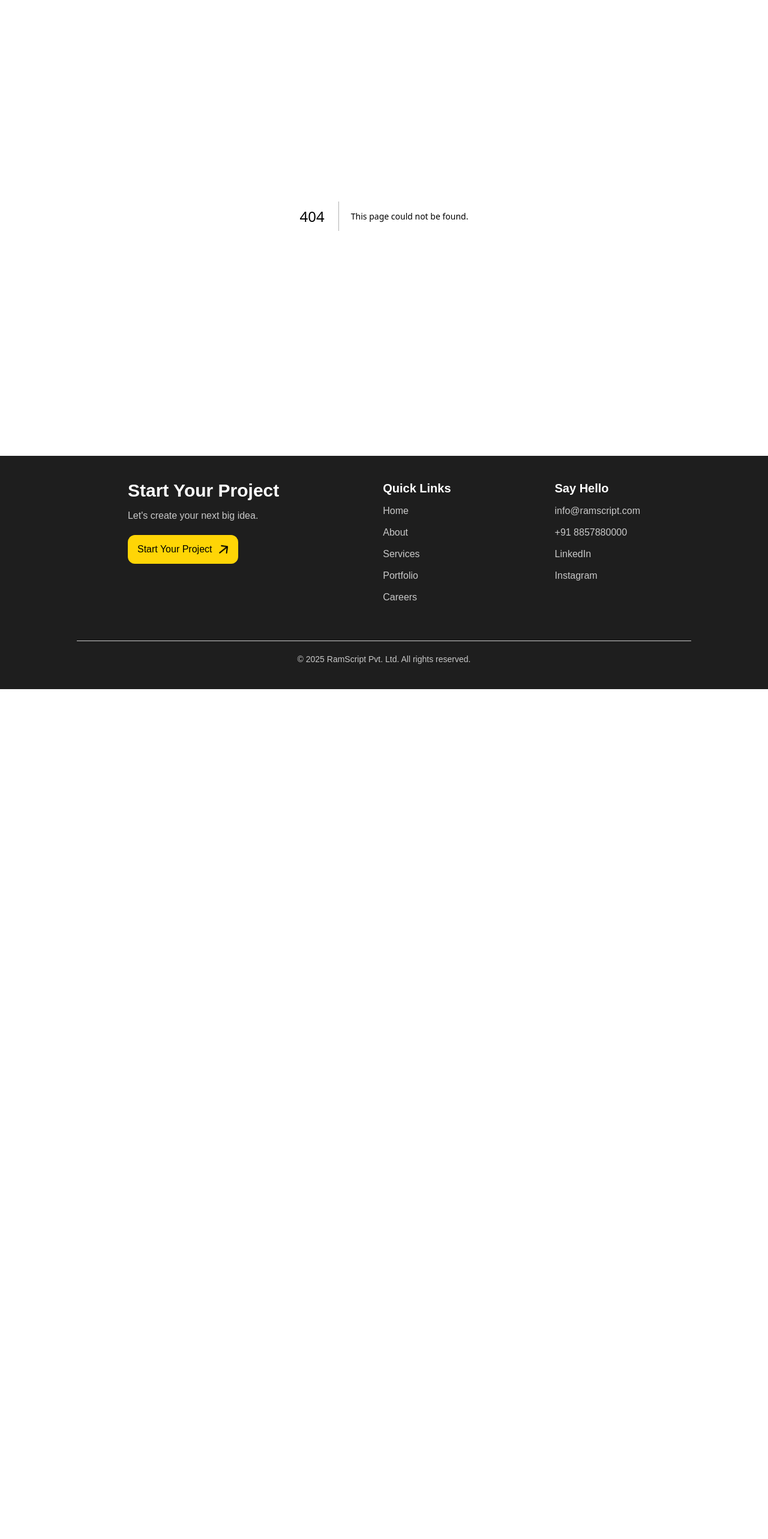
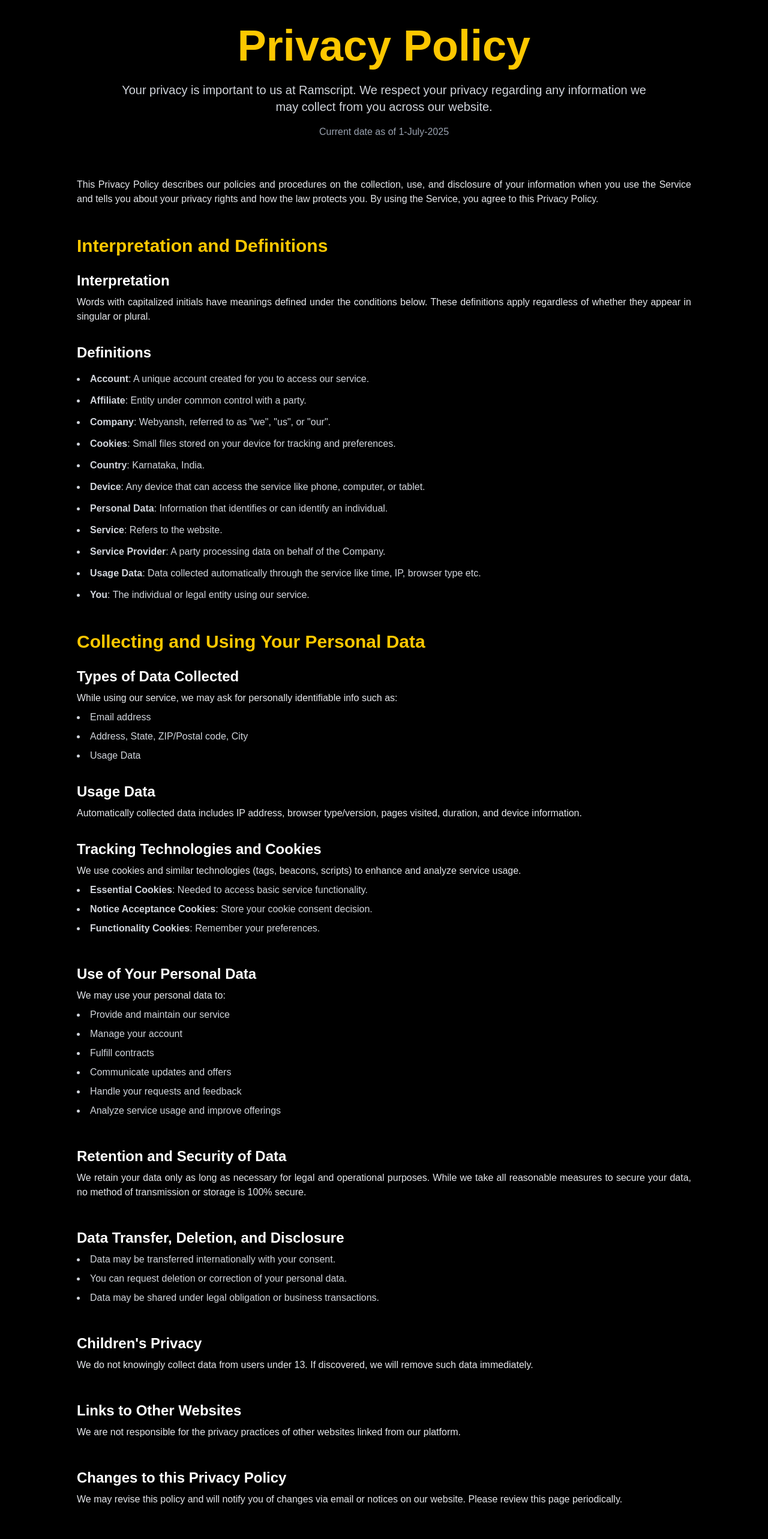
Before and after one commit to sanket5257/ramscript, a Next.js app: page /privacy_policy in a window 1280 px wide. Before the commit this address had no page. Shown: the part 120-2686 px from the top of the page at 60% size. Before the commit the page ends 1269 px from the top, so only its background shows below. Built offline with nearby package versions, Linux system fonts and the light colour scheme.

Commit message:
privacy added

```diff
--- /dev/null
+++ b/src/app/privacy_policy/page.jsx
@@ -0,0 +1,140 @@
+'use client'
+import React from 'react'
+
+const PrivacyPolicy = () => {
+  return (
+    <div className="bg-black text-white px-6 md:px-20 py-20 min-h-screen w-full">
+      {/* Header Section */}
+      <div className="text-center mb-16">
+        <h1 className="text-4xl md:text-7xl font-extrabold text-yellow-400">Privacy Policy</h1>
+        <p className="mt-6 text-lg md:text-xl font-medium text-gray-300 max-w-4xl mx-auto">
+          Your privacy is important to us at Ramscript. We respect your privacy regarding any information we may collect from you across our website.
+        </p>
+        <p className="mt-4 text-gray-400">Current date as of 1-July-2025</p>
+      </div>
+
+      {/* Content Section */}
+      <div className="max-w-5xl mx-auto text-justify text-gray-200 space-y-12">
+
+        {/* Section: Intro */}
+        <p>
+          This Privacy Policy describes our policies and procedures on the collection, use, and disclosure of your information when you use the Service and tells you about your privacy rights and how the law protects you. By using the Service, you agree to this Privacy Policy.
+        </p>
+
+        {/* Section: Definitions */}
+        <div>
+          <h2 className="text-3xl font-bold text-yellow-400">Interpretation and Definitions</h2>
+          <h3 className="mt-6 text-2xl font-semibold text-white">Interpretation</h3>
+          <p className="mt-2">
+            Words with capitalized initials have meanings defined under the conditions below. These definitions apply regardless of whether they appear in singular or plural.
+          </p>
+
+          <h3 className="mt-8 text-2xl font-semibold text-white">Definitions</h3>
+          <ul className="list-disc list-inside space-y-3 mt-4 text-gray-300">
+            <li><b>Account</b>: A unique account created for you to access our service.</li>
+            <li><b>Affiliate</b>: Entity under common control with a party.</li>
+            <li><b>Company</b>: Webyansh, referred to as "we", "us", or "our".</li>
+            <li><b>Cookies</b>: Small files stored on your device for tracking and preferences.</li>
+            <li><b>Country</b>: Karnataka, India.</li>
+            <li><b>Device</b>: Any device that can access the service like phone, computer, or tablet.</li>
+            <li><b>Personal Data</b>: Information that identifies or can identify an individual.</li>
+            <li><b>Service</b>: Refers to the website.</li>
+            <li><b>Service Provider</b>: A party processing data on behalf of the Company.</li>
+            <li><b>Usage Data</b>: Data collected automatically through the service like time, IP, browser type etc.</li>
+            <li><b>You</b>: The individual or legal entity using our service.</li>
+          </ul>
+        </div>
+
+        {/* Section: Data Collection */}
+        <div>
+          <h2 className="text-3xl font-bold text-yellow-400">Collecting and Using Your Personal Data</h2>
+
+          <h3 className="mt-6 text-2xl font-semibold text-white">Types of Data Collected</h3>
+          <p className="mt-2">
+            While using our service, we may ask for personally identifiable info such as:
+          </p>
+          <ul className="list-disc list-inside mt-2 text-gray-300 space-y-2">
+            <li>Email address</li>
+            <li>Address, State, ZIP/Postal code, City</li>
+            <li>Usage Data</li>
+          </ul>
+
+          <h3 className="mt-8 text-2xl font-semibold text-white">Usage Data</h3>
+          <p className="mt-2">
+            Automatically collected data includes IP address, browser type/version, pages visited, duration, and device information.
+          </p>
+
+          <h3 className="mt-8 text-2xl font-semibold text-white">Tracking Technologies and Cookies</h3>
+          <p className="mt-2">
+            We use cookies and similar technologies (tags, beacons, scripts) to enhance and analyze service usage.
+          </p>
+          <ul className="list-disc list-inside mt-2 space-y-2 text-gray-300">
+            <li><b>Essential Cookies</b>: Needed to access basic service functionality.</li>
+            <li><b>Notice Acceptance Cookies</b>: Store your cookie consent decision.</li>
+            <li><b>Functionality Cookies</b>: Remember your preferences.</li>
+          </ul>
+        </div>
+
+        {/* Section: Usage of Data */}
+        <div>
+          <h3 className="text-2xl font-semibold text-white">Use of Your Personal Data</h3>
+          <p className="mt-2">
+            We may use your personal data to:
+          </p>
+          <ul className="list-disc list-inside mt-2 space-y-2 text-gray-300">
+            <li>Provide and maintain our service</li>
+            <li>Manage your account</li>
+            <li>Fulfill contracts</li>
+            <li>Communicate updates and offers</li>
+            <li>Handle your requests and feedback</li>
+            <li>Analyze service usage and improve offerings</li>
+          </ul>
+        </div>
+
+        {/* Section: Retention & Security */}
+        <div>
+          <h3 className="text-2xl font-semibold text-white">Retention and Security of Data</h3>
+          <p className="mt-2">
+            We retain your data only as long as necessary for legal and operational purposes. While we take all reasonable measures to secure your data, no method of transmission or storage is 100% secure.
+          </p>
+        </div>
+
+        {/* Section: Transfer, Deletion, Disclosure */}
+        <div>
+          <h3 className="text-2xl font-semibold text-white">Data Transfer, Deletion, and Disclosure</h3>
+          <ul className="list-disc list-inside mt-2 space-y-2 text-gray-300">
+            <li>Data may be transferred internationally with your consent.</li>
+            <li>You can request deletion or correction of your personal data.</li>
+            <li>Data may be shared under legal obligation or business transactions.</li>
+          </ul>
+        </div>
+
+        {/* Section: Child Privacy */}
+        <div>
+          <h3 className="text-2xl font-semibold text-white">Children's Privacy</h3>
+          <p className="mt-2">
+            We do not knowingly collect data from users under 13. If discovered, we will remove such data immediately.
+          </p>
+        </div>
+
+        {/* Section: Third-party Links */}
+        <div>
+          <h3 className="text-2xl font-semibold text-white">Links to Other Websites</h3>
+          <p className="mt-2">
+            We are not responsible for the privacy practices of other websites linked from our platform.
+          </p>
+        </div>
+
+        {/* Section: Updates */}
+        <div>
+          <h3 className="text-2xl font-semibold text-white">Changes to this Privacy Policy</h3>
+          <p className="mt-2">
+            We may revise this policy and will notify you of changes via email or notices on our website. Please review this page periodically.
+          </p>
+        </div>
+      </div>
+    </div>
+  )
+}
+
+export default PrivacyPolicy
--- a/src/components/Footer.jsx
+++ b/src/components/Footer.jsx
@@ -62,8 +62,13 @@ const Footer = () => {
 
       {/* Divider & Copyright */}
       <div className="flex flex-col justify-center items-center text-[#C9C9C9] pb-10 px-4">
-        <div className="bg-[#C9C9C9] w-full max-w-5xl h-[1px] my-5" />
-        <h1 className="text-center text-sm">© 2025 RamScript Pvt. Ltd. All rights reserved.</h1>
+        <div className="bg-[#C9C9C9] w-full max-w-5xl h-[1px] my-5 " />
+        <div className='flex justify-between max-w-5xl w-full items-center'>
+                    <h1 className="text-center text-sm">© 2025 RamScript Pvt. Ltd. All rights reserved.</h1>
+        <Link href='/privacy_policy' className="text-center text-sm">privacy_policy</Link>
+
+
+        </div>
       </div>
     </div>
   )
```
